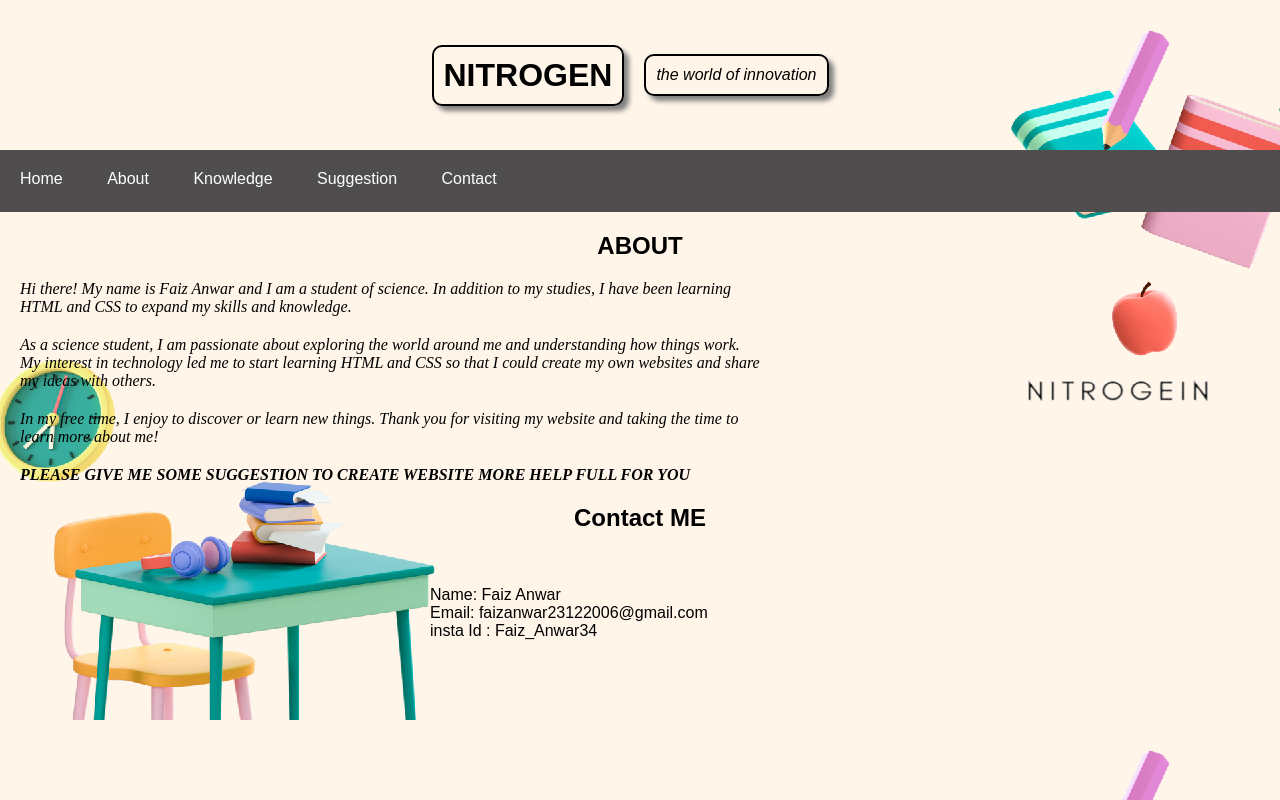
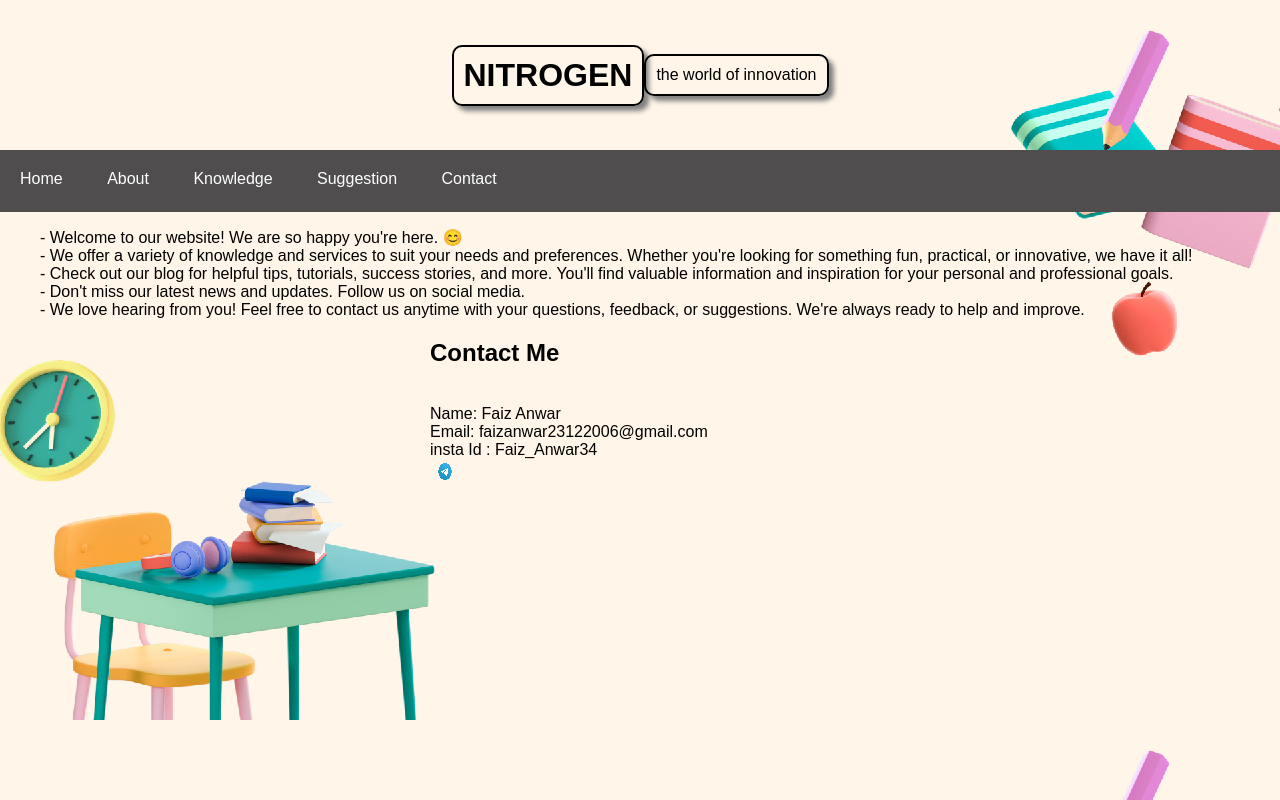
Before and after one commit to faiz-anwar34/nitrogein.github.io, a plain HTML site: page index.html in a window 1280 px wide. Drawn offline with Linux system fonts and the light colour scheme.

Commit message:
update 4

```diff
--- a/index.html
+++ b/index.html
@@ -23,21 +23,11 @@
     <title>nitrogein-The world of inovation</title>
     <link rel="stylesheet" href="style/style.css">
     <link rel="script" href="js/script.js">
-    <style>
-        .parent-container {
-        position: relative;
-        }
-        img {
-        position: absolute;
-        right: 0;
-        top: 0;
-        }
-        </style>
 
     </head>
 <header>
     <b><h1>NITROGEN</h1></b>
-    <p class="head">the world of innovation</p>
+    <p class="head">the world of innovation
 </header>
 <nav>
   <ul>
@@ -56,40 +46,26 @@
 </nav>
 
                                                           <body>
-    <H2>
-        ABOUT <style>h2 { text-align: center; }  </style>
-    </H2>
 
-    <div class="parent-container">
-        <img src="imagee/Parmigiano Headline-fotor-bg-remover-20230404977.png" alt="nitrogein">
-        <p>Hi there! My name is Faiz Anwar and I am a student of science. In addition to my studies, I have been learning HTML and CSS to expand my skills and knowledge.</p>
+          <ul>
+           <li> - Welcome to our website! We are so happy you're here. 😊</li>
+           <li> - We offer a variety of knowledge and services to suit your needs and preferences. Whether you're looking for something fun, practical, or innovative, we have it all!</li>
+         <li> - Check out our blog for helpful tips, tutorials, success stories, and more. You'll find valuable information and inspiration for your personal and professional goals.</li>
+         <li> - Don't miss our latest news and updates. Follow us on social media.</li>
+         <li> - We love hearing from you! Feel free to contact us anytime with your questions, feedback, or suggestions. We're always ready to help and improve.</li>
+          </ul>
+    <footer>
+          <div class="contact-me">
+            <ul><h2>Contact Me</h2><br>
+              <li>Name: Faiz Anwar</li>
+              <li>Email: faizanwar23122006@gmail.com</li>
+              <li>insta Id : Faiz_Anwar34</li>
+              <li><a href="https://t.me/FAIZ_ANWAR34">
+              <img style="width: 30px;height: 25px;" src="imagee/Telegram_(software)-Logo.wine.png" alt="tele"></li>
+            </a>
+            </ul>
 
-        <p>As a science student, I am passionate about exploring the world around me and understanding how things work. My interest in technology led me to start learning HTML and CSS so that I could create my own websites and share my ideas with others.</p>
-
-        <p>In my free time, I enjoy to discover or learn new things. Thank you for visiting my website and taking the time to learn more about me!</p>
-        <B><p>PLEASE GIVE ME SOME SUGGESTION TO CREATE WEBSITE MORE HELP FULL FOR YOU</p></B><style> p { margin: 20px;}</style>
-    </div>
-</script>
-        </head>
-        <body></body>
-        </form>
-
-        <script>
-
-
-        function myFunction() {
-        alert("Thank you for your suggestion!🙂😁");
-        }
-        </script>
-        <div class="contact-me">
-    <h2>Contact ME</h2><br>
-    <ul>
-      <li>Name: Faiz Anwar</li>
-      <li>Email: faizanwar23122006@gmail.com</li>
-      <li>insta Id : Faiz_Anwar34</li>
-    </ul>
-  </div>
-
+          </div></footer>
   <style>
   .contact-form {
     width: 500px;
--- a/style/style.css
+++ b/style/style.css
@@ -35,16 +35,8 @@ nav {
 }
 p{
    padding-right: 500px;
-font-family: serif;
-   font-style: oblique;
-}
-img {
-   height: 230px;
-   width: 250px;
-   float: right;
-   margin: 80px;
-   margin-top: 0px;
-   margin-right:1cm ;
+font-family: system-ui, -apple-system, BlinkMacSystemFont, 'Segoe UI', Roboto, Oxygen, Ubuntu, Cantarell, 'Open Sans', 'Helvetica Neue', sans-serif
+
 }
 nav a {
    text-decoration: none;
@@ -105,6 +97,7 @@ nav li {
   text-align: center;
   overflow: hidden;
 }
+
  @media screen and ( max-width:600px ){
    background-image{
       overflow: hidden;
@@ -122,12 +115,8 @@ nav li {
 @media screen and ( max-width:600px ){
    nav a {
       padding: 5px;
-      padding-top: 5px;
-   }
-   img {
-      display: none;
+      padding-top: 5px;}
 
-   }
 }
 @media screen and (max-width:600px
 ){
```
Also changed, not shown: extra pages/SUGGESTION form.html (+2 -4 lines), imagee/Telegram_(software)-Logo.wine.png (added).
